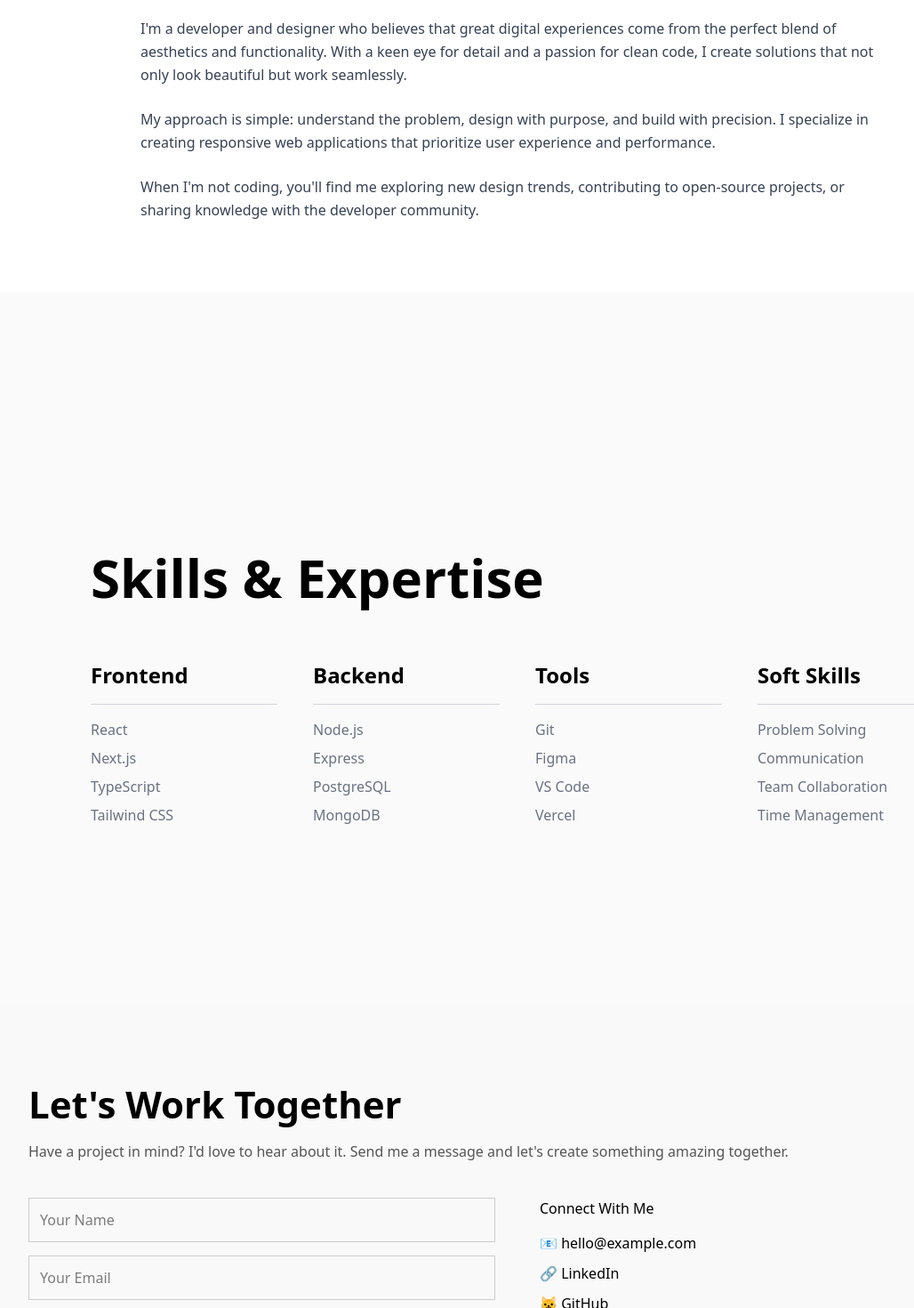
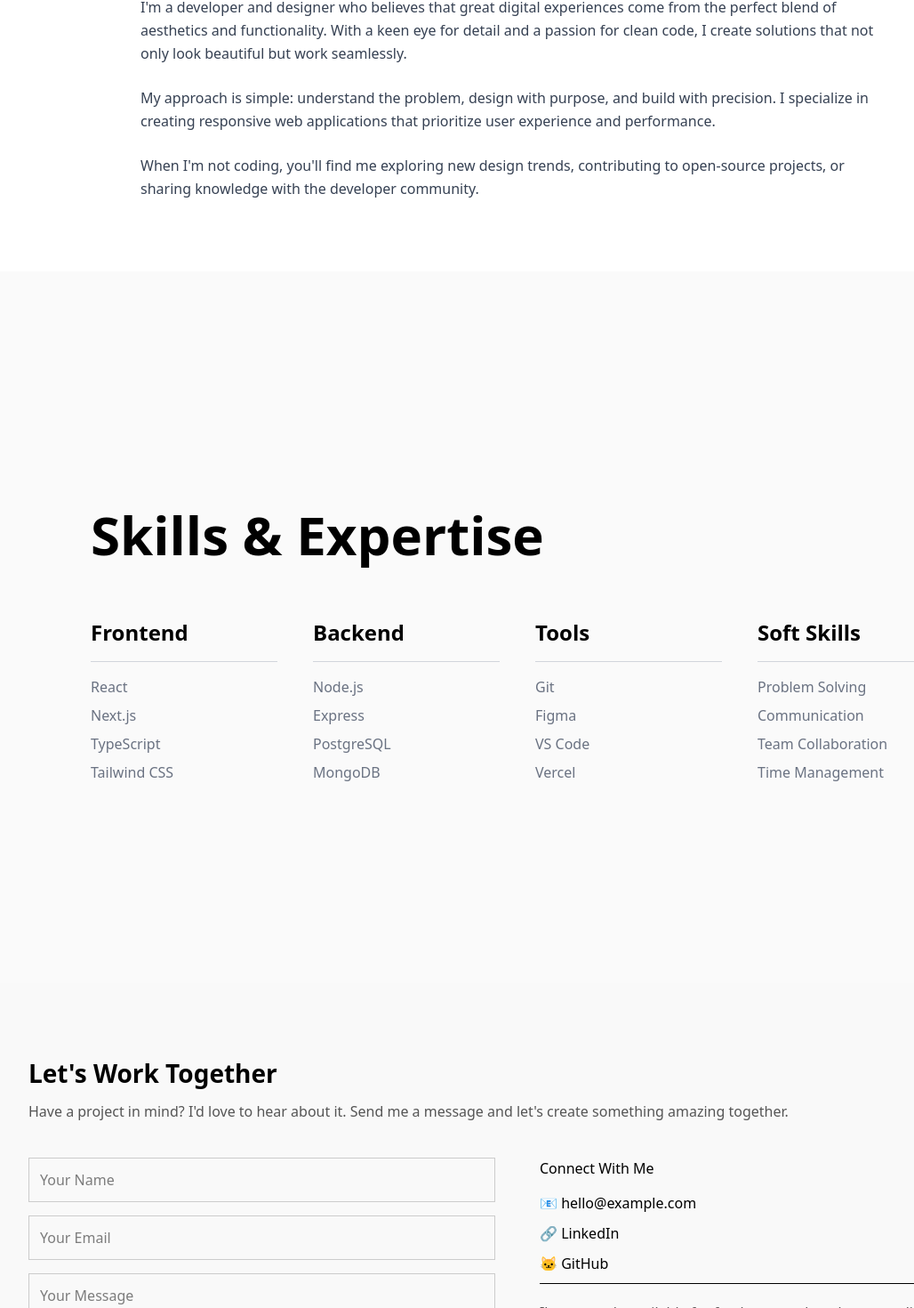
Before and after one commit to ThandoJ/React-practice, a React (Vite) app in the folder my-react-app/: page / in a window 1280 px wide. Shown: the part 994-2464 px from the top of the page at 89% size, without its empty margins (58-1086 px from the left). Built offline with nearby package versions, Linux system fonts and the light colour scheme.

Commit message:
Made the app responsive

```diff
--- a/my-react-app/src/components/About.jsx
+++ b/my-react-app/src/components/About.jsx
@@ -1,7 +1,7 @@
 import React from "react";
 function About() {
   return (<div>
-    //About section wrapper
+    {/*About section wrapper*/}
     <section id="about" className="w-full bg-white py-20">
       {/*Centered content container*/}
       <div className="max-w-4xl mx-auto px-6">
--- a/my-react-app/src/components/Contact.css
+++ b/my-react-app/src/components/Contact.css
@@ -9,7 +9,7 @@
 }
 
 .contact-title {
-  font-size: 42px;
+  font-size: 28px;
   font-weight: bold;
   margin-bottom: 10px;
 }
--- a/my-react-app/src/components/Skills.jsx
+++ b/my-react-app/src/components/Skills.jsx
@@ -22,12 +22,12 @@ function Skills() {
   ]
 
   return ( <div>
-    <div className='h-screen bg-zinc-50 flex items-center px-10 md:px-40 pt-32'>
+    <div className='min-h-screen bg-zinc-50 flex items-center px-6 md:px-40 pt-20'>
       <div className='max-w-6xl w-full'>
 
         {/* HEADING */}
-        <h1 className='text-6xl font-bold mb-16'>Skills & Expertise</h1>
-        <div className='flex flex-wrap md:flex-nowrap justify-between gap-10'>
+        <h1 className='text-3xl md:text-6xl font-bold mb-10 md:mb-16'>Skills & Expertise</h1>
+        <div className='flex flex-wrap md:flex-nowrap justify-between gap-6 md:gap-10'>
 
           {/* MAP OVER EACH SKILL CATEGORY */}
           {skills.map((skill, index) => (
```
